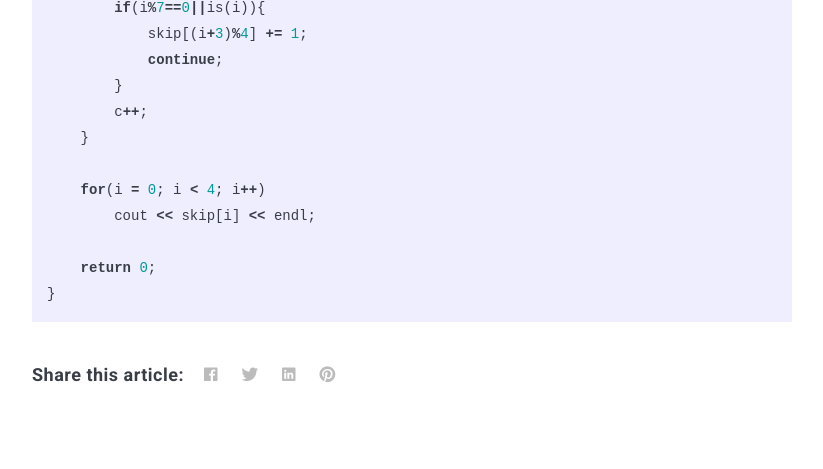
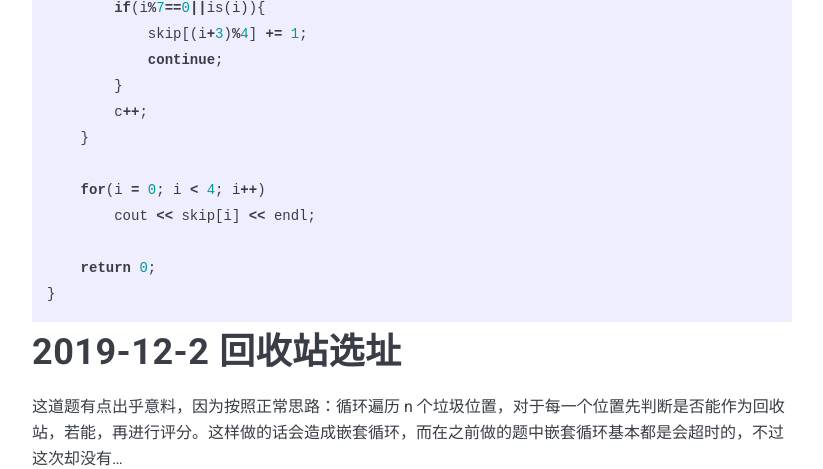
Before and after one commit to TMing-h/TMing-h.github.io, a Jekyll site: the page built from _posts/2021-07-27-CCF-CSP.md, in a window 1280 px wide and 1400 px high, scrolled down 18277 px. Shown: the top 469 px of the window, without its empty margins (228-1051 px from the left). Built offline with Jekyll 4.4.1, drawn with Linux system fonts in a browser that asks for light colours; nearby versions of some CDN libraries; comment, search, counter and statistics services are not loaded; some of the changed text lies outside the part shown; grey boxes are pictures that could not be loaded.

Commit message:
Update 2021-07-27-CCF-CSP.md

````diff
--- a/_posts/2021-07-27-CCF-CSP.md
+++ b/_posts/2021-07-27-CCF-CSP.md
@@ -1,14 +1,14 @@
 ---
 layout: post
 title:  CCF CSP
-date:   2021-07-30 9:20:35 +0300
+date:   2021-07-31 9:20:35 +0300
 image:  5.jpg
 tags:   CCF-CSP
 ---
 
 >备考（倒序做题）
 >
->更新至2019-12-1
+>更新至2019-12-2
 
 **⭐经验教训：**
 在考试系统 Dev-CPP 编译环境下，int 和 long 都占 4 个字节，long long 占 8 个字节，所以平常用 int 即可（ 数量级小于 $10^8$ ），而对于大于的情况（ 如数量级在 $10^9$ 范围内），则需要使用 long long 。
@@ -668,3 +668,66 @@ int main(){
     return 0;
 }
 ```
+
+
+
+
+
+# 2019-12-2 回收站选址
+
+这道题有点出乎意料，因为按照正常思路：循环遍历 n 个垃圾位置，对于每一个位置先判断是否能作为回收站，若能，再进行评分。这样做的话会造成嵌套循环，而在之前做的题中嵌套循环基本都是会超时的，不过这次却没有...
+
+```c++
+#include <iostream>
+using namespace std;
+
+typedef struct {
+    long long x;
+    long long y;
+} coordinate;
+
+void howmany(coordinate *c, int *g, int n){
+    int co = 0; // 上下左右
+    int score = 0; // 斜对角
+    for(int i = 0; i < n; i++){
+        co = 0;
+        score = 0;
+        // 判断能否选为回收站
+        for(int j = 0; j < n; j++){
+            if((c[j].x==c[i].x&&c[j].y==c[i].y+1)||
+               (c[j].x==c[i].x&&c[j].y==c[i].y-1)||
+               (c[j].x==c[i].x-1&&c[j].y==c[i].y)||
+               (c[j].x==c[i].x+1&&c[j].y==c[i].y))
+                    co++;
+        }
+        // 若能，则对回收站评分
+        if(co == 4){
+            for(int j = 0; j < n; j++){
+                if( (c[j].x==c[i].x-1&&c[j].y==c[i].y-1)||
+                    (c[j].x==c[i].x-1&&c[j].y==c[i].y+1)||
+                    (c[j].x==c[i].x+1&&c[j].y==c[i].y-1)||
+                    (c[j].x==c[i].x+1&&c[j].y==c[i].y+1))
+                        score++;
+            }
+            g[score]++;
+        }
+    }
+}
+int main(){
+    int n;
+    cin >> n;
+    coordinate *c = new coordinate[n];
+    int g[5] = {0};
+    for(int i = 0; i < n; i++){
+        cin >> c[i].x;
+        cin >> c[i].y;
+    }
+
+    howmany(c, g, n);
+    for(int i = 0; i < 5; i++)
+        cout << g[i] << endl;
+
+    return 0;
+}
+
+```
````
